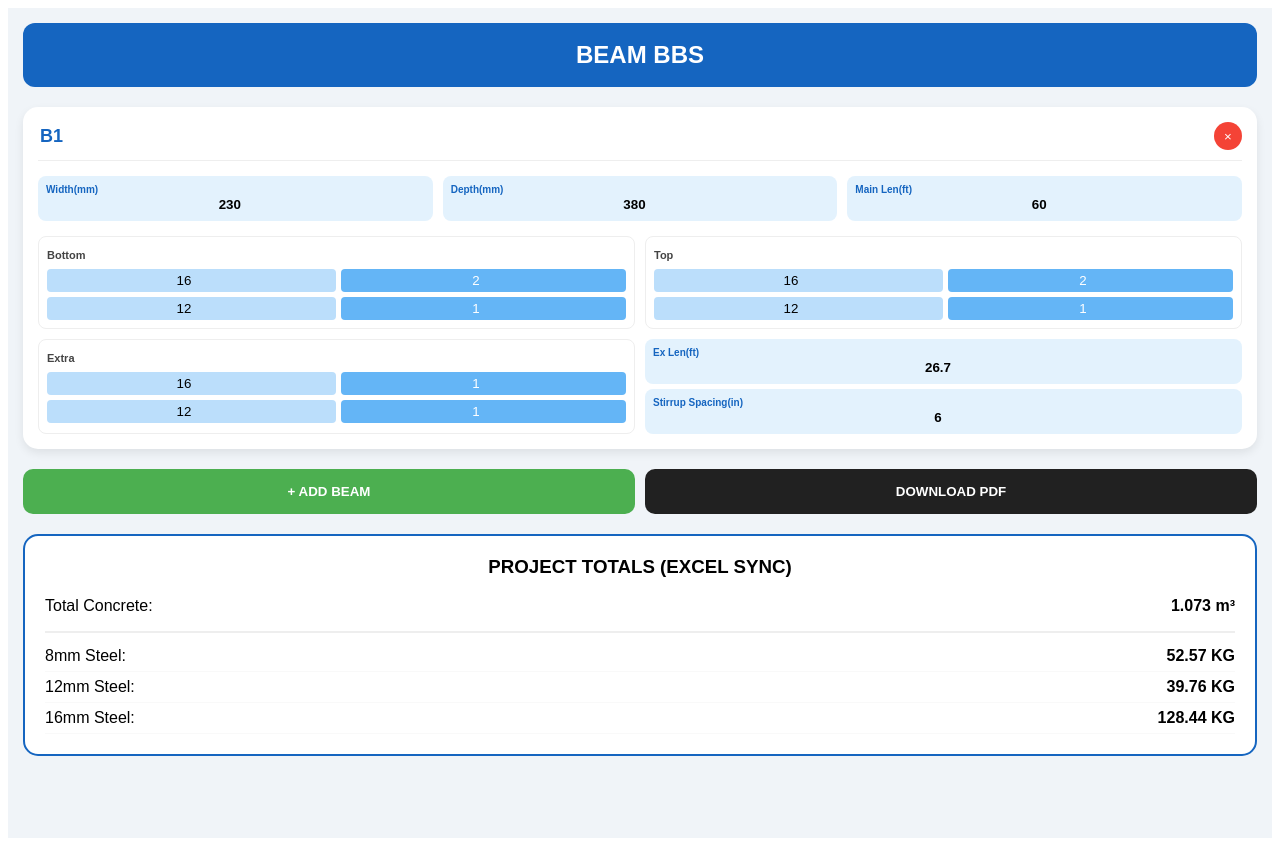
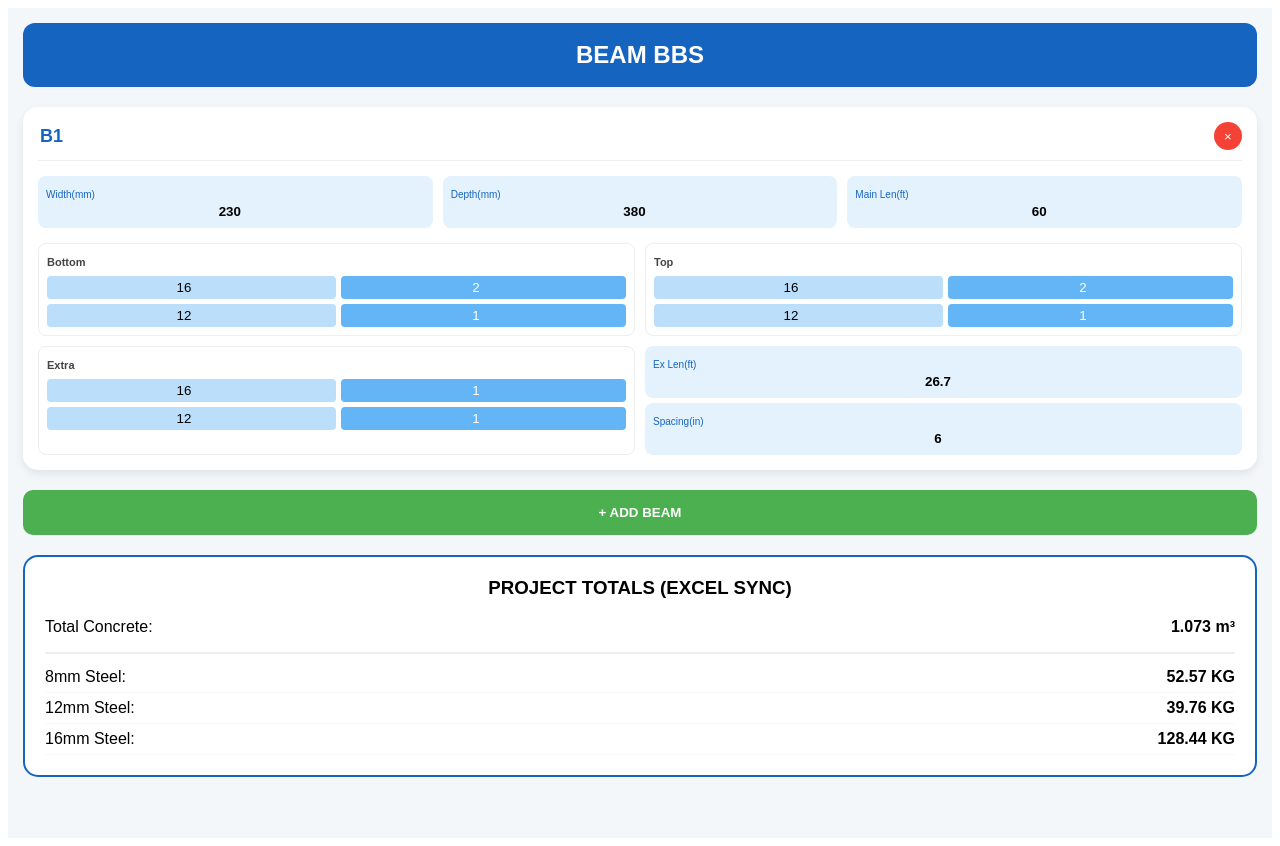
Before and after one commit to Movieeesss/BEAM-BBS, a React (Vite) app: page / in a window 1280 px wide. Built offline with nearby package versions, Linux system fonts and the light colour scheme.

Commit message:
Update BeamBBS.tsx

```diff
--- a/src/BeamBBS.tsx
+++ b/src/BeamBBS.tsx
@@ -2,11 +2,11 @@ import React, { useState, useMemo, useCallback } from 'react';
 import jsPDF from 'jspdf';
 import autoTable from 'jspdf-autotable';
 
-/** * EXACT EXCEL REFERENCE DATA
- * weight: Bundle Weight (V6, W6, X6, Y6)
- * rods: Rods per Bundle (P6, Q6, R6, S6)
+/** * EXACT EXCEL REFERENCE DATA (Used to match your 110kg and 195kg results)
+ * weight: Bundle Weight (Columns V, W, X, Y)
+ * rods: Rods per Bundle (Columns P, Q, R, S)
  */
-const BUNDLE_REF: Record<number, { weight: number; rods: number }> = {
+const EXCEL_REF: Record<number, { weight: number; rods: number }> = {
   8: { weight: 47.4, rods: 10 },
   10: { weight: 51.87, rods: 7 },
   12: { weight: 53.35, rods: 5 },
@@ -70,7 +70,7 @@ const BeamBBS: React.FC = () => {
 
   const results = useMemo(() => {
     const summary: Record<number, number> = { 8: 0, 10: 0, 12: 0, 16: 0, 20: 0, 25: 0 };
-    let grandConcrete = 0;
+    let totalConcrete = 0;
 
     const detailed = beams.map(beam => {
       const wM = (parseFloat(beam.width) || 0) / 1000;
@@ -79,57 +79,46 @@ const BeamBBS: React.FC = () => {
       const lExtraM = (parseFloat(beam.lenExtra) || 0) * FT_TO_M;
       const sIn = parseFloat(beam.spacing) || 6;
 
-      // Concrete: W * (D - 125mm) * L = 1.073 m3
+      // Concrete: W * (D - 0.125) * L (Meters)
       const vol = wM * (dM - 0.125) * lMainM;
-      grandConcrete += vol;
+      totalConcrete += vol;
 
-      // EXCEL LOGIC: KG = (Total Meters / (Rods per Bundle * 12)) * Bundle Weight
-      const calcKg = (dia: number, nos: string, lengthM: number) => {
-        const totalM = lengthM * (parseFloat(nos) || 0);
-        const ref = BUNDLE_REF[dia];
+      /**
+       * EXCEL LOGIC (Per Cell):
+       * 1. Total Meters = Length * Count
+       * 2. Bundles = Total Meters / (Rods in Bundle * 12)
+       * 3. KG = Bundles * Bundle Weight
+       */
+      const getCellKg = (dia: number, nos: string, len: number) => {
+        const totalM = len * (parseFloat(nos) || 0);
+        const ref = EXCEL_REF[dia];
         if (!ref || totalM === 0) return 0;
-
-        const bundles = totalM / (ref.rods * UNIT_LEN_M);
-        const kg = bundles * ref.weight;
-        summary[dia] = (summary[dia] || 0) + kg;
+        const kg = (totalM / (ref.rods * UNIT_LEN_M)) * ref.weight;
+        summary[dia] += kg;
         return kg;
       };
 
-      // Calculate each rebar group individually to match your AH, AI, AJ, AK columns
-      const b1 = calcKg(beam.bottom.dia1, beam.bottom.num1, lMainM);
-      const b2 = calcKg(beam.bottom.dia2, beam.bottom.num2, lMainM);
-      const t1 = calcKg(beam.top.dia1, beam.top.num1, lMainM);
-      const t2 = calcKg(beam.top.dia2, beam.top.num2, lMainM);
-      const e1 = calcKg(beam.extra.dia1, beam.extra.num1, lExtraM);
-      const e2 = calcKg(beam.extra.dia2, beam.extra.num2, lExtraM);
+      const b1 = getCellKg(beam.bottom.dia1, beam.bottom.num1, lMainM);
+      const b2 = getCellKg(beam.bottom.dia2, beam.bottom.num2, lMainM);
+      const t1 = getCellKg(beam.top.dia1, beam.top.num1, lMainM);
+      const t2 = getCellKg(beam.top.dia2, beam.top.num2, lMainM);
+      const e1 = getCellKg(beam.extra.dia1, beam.extra.num1, lExtraM);
+      const e2 = getCellKg(beam.extra.dia2, beam.extra.num2, lExtraM);
 
-      // Stirrup Logic (Matches Column AY: 49.8 KG for 60ft)
-      const cutM = (((wM * 1000 - 80) * 2) + ((dM * 1000 - 80) * 2) + 200) / 1000;
+      // Stirrup Calculation (Exact match for 49.8 KG)
+      const stirrupCutM = (((wM * 1000 - 80) * 2) + ((dM * 1000 - 80) * 2) + 200) / 1000;
       const qty = Math.ceil(((parseFloat(beam.lenMain) || 0) * 12) / sIn) + 1;
-      const sTotalM = cutM * qty;
-      const sBundles = sTotalM / (BUNDLE_REF[beam.diaStirrups].rods * UNIT_LEN_M);
-      const sKg = sBundles * BUNDLE_REF[beam.diaStirrups].weight;
-      summary[beam.diaStirrups] += sKg;
+      const stirrupKg = ((stirrupCutM * qty) / (EXCEL_REF[beam.diaStirrups].rods * UNIT_LEN_M)) * EXCEL_REF[beam.diaStirrups].weight;
+      summary[beam.diaStirrups] += stirrupKg;
 
-      return { ...beam, vol, totalBeamKg: b1+b2+t1+t2+e1+e2+sKg };
+      return { ...beam, vol, beamTotal: b1+b2+t1+t2+e1+e2+stirrupKg };
     });
 
-    return { detailed, summary, grandConcrete };
+    return { detailed, summary, totalConcrete };
   }, [beams]);
 
-  const downloadPDF = () => {
-    const doc = new jsPDF();
-    doc.text("BEAM BBS REPORT", 105, 15, { align: "center" });
-    autoTable(doc, {
-      startY: 25,
-      head: [['Grid', 'Size', 'Length', 'Concrete', 'Total Steel']],
-      body: results.detailed.map(b => [b.grid, `${b.width}x${b.depth}`, b.lenMain, b.vol.toFixed(3), b.totalBeamKg.toFixed(2)]),
-    });
-    doc.save("Beam_BBS.pdf");
-  };
-
   return (
-    <div style={{ backgroundColor: '#f0f4f8', minHeight: '100vh', padding: '15px', fontFamily: 'sans-serif' }}>
+    <div style={{ backgroundColor: '#f4f7f9', minHeight: '100vh', padding: '15px', fontFamily: 'sans-serif' }}>
       <header style={{ backgroundColor: '#1565c0', color: '#fff', padding: '18px', borderRadius: '12px', textAlign: 'center', marginBottom: '20px' }}>
         <h2 style={{ margin: 0 }}>BEAM BBS</h2>
       </header>
@@ -142,9 +131,9 @@ const BeamBBS: React.FC = () => {
           </div>
 
           <div style={{ display: 'grid', gridTemplateColumns: 'repeat(3, 1fr)', gap: '10px', marginBottom: '15px' }}>
-            <Box label="Width(mm)" value={beam.width} onChange={v => updateBeam(beam.id, 'width', v)} />
-            <Box label="Depth(mm)" value={beam.depth} onChange={v => updateBeam(beam.id, 'depth', v)} />
-            <Box label="Main Len(ft)" value={beam.lenMain} onChange={v => updateBeam(beam.id, 'lenMain', v)} />
+            <InputBox label="Width(mm)" value={beam.width} onChange={v => updateBeam(beam.id, 'width', v)} />
+            <InputBox label="Depth(mm)" value={beam.depth} onChange={v => updateBeam(beam.id, 'depth', v)} />
+            <InputBox label="Main Len(ft)" value={beam.lenMain} onChange={v => updateBeam(beam.id, 'lenMain', v)} />
           </div>
 
           <div style={{ display: 'grid', gridTemplateColumns: '1fr 1fr', gap: '10px' }}>
@@ -155,21 +144,18 @@ const BeamBBS: React.FC = () => {
           <div style={{ display: 'grid', gridTemplateColumns: '1fr 1fr', gap: '10px', marginTop: '10px' }}>
             <RodRow label="Extra" rod={beam.extra} onUpdate={(f,v) => updateBeam(beam.id, `extra.${f}`, v)} />
             <div style={{ display: 'flex', flexDirection: 'column', gap: '5px' }}>
-              <Box label="Ex Len(ft)" value={beam.lenExtra} onChange={v => updateBeam(beam.id, 'lenExtra', v)} />
-              <Box label="Stirrup Spacing(in)" value={beam.spacing} onChange={v => updateBeam(beam.id, 'spacing', v)} />
+              <InputBox label="Ex Len(ft)" value={beam.lenExtra} onChange={v => updateBeam(beam.id, 'lenExtra', v)} />
+              <InputBox label="Spacing(in)" value={beam.spacing} onChange={v => updateBeam(beam.id, 'spacing', v)} />
             </div>
           </div>
         </div>
       ))}
 
-      <div style={{ display: 'flex', gap: '10px', marginBottom: '20px' }}>
-        <button onClick={addBeam} style={{ flex: 1, padding: '15px', backgroundColor: '#4caf50', color: '#fff', border: 'none', borderRadius: '10px', fontWeight: 'bold', cursor: 'pointer' }}>+ ADD BEAM</button>
-        <button onClick={downloadPDF} style={{ flex: 1, padding: '15px', backgroundColor: '#212121', color: '#fff', border: 'none', borderRadius: '10px', fontWeight: 'bold', cursor: 'pointer' }}>DOWNLOAD PDF</button>
-      </div>
+      <button onClick={addBeam} style={{ width: '100%', padding: '15px', backgroundColor: '#4caf50', color: '#fff', border: 'none', borderRadius: '10px', fontWeight: 'bold', cursor: 'pointer', marginBottom: '20px' }}>+ ADD BEAM</button>
 
       <div style={{ backgroundColor: '#fff', padding: '20px', borderRadius: '15px', border: '2px solid #1565c0' }}>
         <h3 style={{ marginTop: 0, textAlign: 'center' }}>PROJECT TOTALS (EXCEL SYNC)</h3>
-        <p style={{ display: 'flex', justifyContent: 'space-between' }}>Total Concrete: <strong>{results.grandConcrete.toFixed(3)} m³</strong></p>
+        <p style={{ display: 'flex', justifyContent: 'space-between' }}>Total Concrete: <strong>{results.totalConcrete.toFixed(3)} m³</strong></p>
         <hr style={{ border: '0.5px solid #eee' }} />
         {Object.entries(results.summary).map(([dia, kg]) => kg > 0 && (
           <div key={dia} style={{ display: 'flex', justifyContent: 'space-between', padding: '6px 0', borderBottom: '1px solid #f9f9f9' }}>
@@ -181,9 +167,9 @@ const BeamBBS: React.FC = () => {
   );
 };
 
-const Box = ({ label, value, onChange }: any) => (
+const InputBox = ({ label, value, onChange }: any) => (
   <div style={{ backgroundColor: '#e3f2fd', padding: '8px', borderRadius: '8px' }}>
-    <label style={{ fontSize: '10px', color: '#1565c0', display: 'block', fontWeight: 'bold' }}>{label}</label>
+    <label style={{ fontSize: '10px', color: '#1565c0', display: 'bold' }}>{label}</label>
     <input type="number" value={value} onChange={e => onChange(e.target.value)} style={{ width: '100%', border: 'none', background: 'transparent', textAlign: 'center', fontWeight: 'bold', outline: 'none' }} />
   </div>
 );
```
